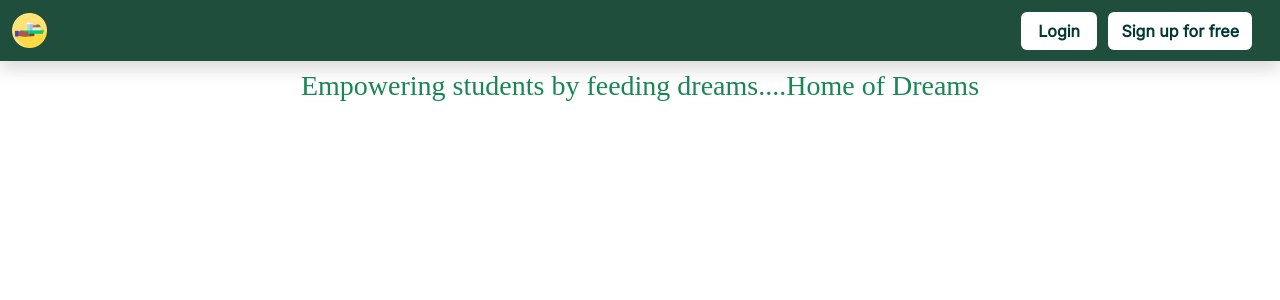
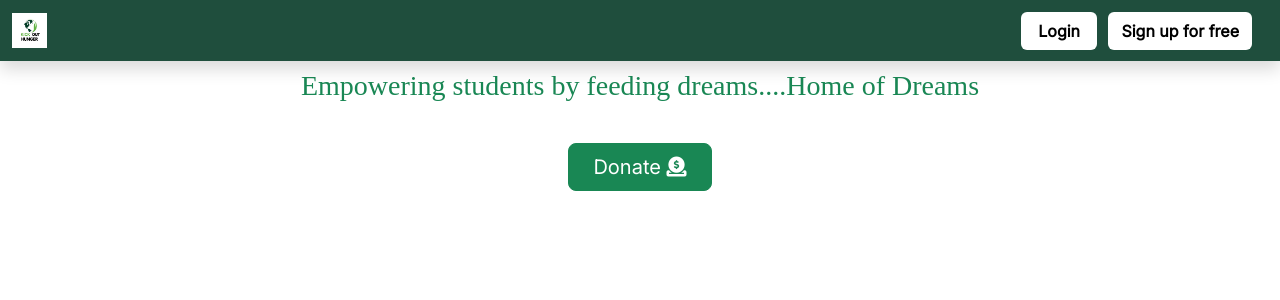
Before and after one commit to INUKA-PLATFORM/INUKA-PROJECT, a Django app: page / in a window 1280 px wide. Shown: the top 300 px of the page. Run offline with Django 5.2, Linux system fonts and the light colour scheme; some libraries are stand-ins or nearby versions; some web fonts are replaced.

Commit message:
st:image - change logo image

```diff
--- a/authentication/static/css/styles.css
+++ b/authentication/static/css/styles.css
@@ -141,7 +141,8 @@ strong {
 #login-link {
     background-color: #ffffff;
     font-size: 2.0vh;
-    color: #023831;
+    /* color: #023831; */
+    color:#000000;
     font-weight: 700;
 }
 
--- a/authentication/templates/auth/login.html
+++ b/authentication/templates/auth/login.html
@@ -8,7 +8,7 @@
 
         <div class=" mx-auto login-card">
             <p class="text-center">
-                <img src="{% static 'images/help.png'%}" alt="logo" id="logo-login">
+                <img src="{% static 'images/help.jpeg'%}" alt="logo" id="logo-login">
             </p>
             <p class="text-center" id="par">LOGIN</p>
 
--- a/authentication/templates/auth/register.html
+++ b/authentication/templates/auth/register.html
@@ -19,7 +19,7 @@
     <div class="card mx-auto register-card">
       <!-- <div class=" card "> -->
       <p class="text-center">
-        <img src="{% static 'images/help.png'%}" alt="logo" id="logo-login">
+        <img src="{% static 'images/help.jpeg'%}" alt="logo" id="logo-login">
       </p>
       <h4 class="mb-4 text-center">
         <strong>EMPOWERING STUDENTS FEEDING DREAMS</strong>
--- a/authentication/templates/public/home.html
+++ b/authentication/templates/public/home.html
@@ -4,4 +4,11 @@
 <h3 class="text-center text-success">
     Empowering students by feeding dreams....Home of Dreams
 </h3>
+
+
+<div class="text-center mt-3 p-4">
+    <a href="{% url 'register' %}"><button type="button" class="btn btn-success btn-lg px-4 py=2">Donate <i class="fa-solid fa-circle-dollar-to-slot"></i></button></a>
+
+</div>
+
 {% endblock content %}
--- a/authentication/templates/public/navbar.html
+++ b/authentication/templates/public/navbar.html
@@ -13,7 +13,7 @@
     <div class="collapse navbar-collapse" id="navbarSupportedContent">
       <!-- Navbar brand -->
       <a class="navbar-brand mt-2 mt-lg-0" href="/">
-        <img src="{% static 'images/help.png'%}" alt="INUA" loading="lazy" id="logo" />
+        <img src="{% static 'images/help.jpeg'%}" alt="INUA" loading="lazy" id="logo" />
       </a>
       <!-- Left links -->
       {% if user.is_authenticated %}
@@ -49,7 +49,7 @@
           <img src="{{request.user.profile.profile_pic.url}}" class="rounded-circle"
             alt="User" loading="lazy"  id="logo" />
           {%else %}
-          <img src="{% static 'images/help.png' %}" class="rounded-circle shadow" height="25"
+          <img src="{% static 'images/help.jpeg' %}" class="rounded-circle shadow" height="25"
             alt="Black and White Portrait of a Man" loading="lazy" />
           {% endif %}
         </a>
```
Also changed, not shown: authentication/static/images/help.jpeg (added), authentication/static/images/help1.png (renamed from authentication/static/images/help.png).
